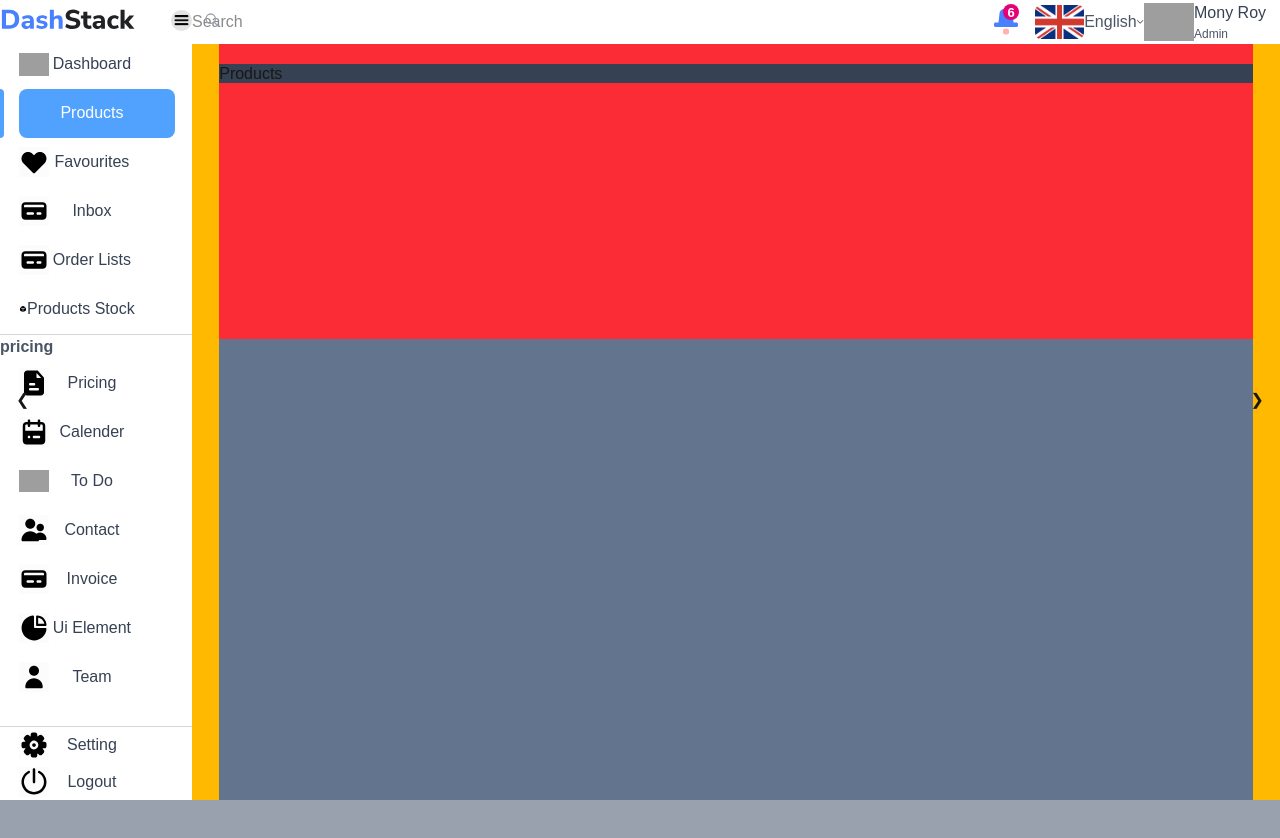
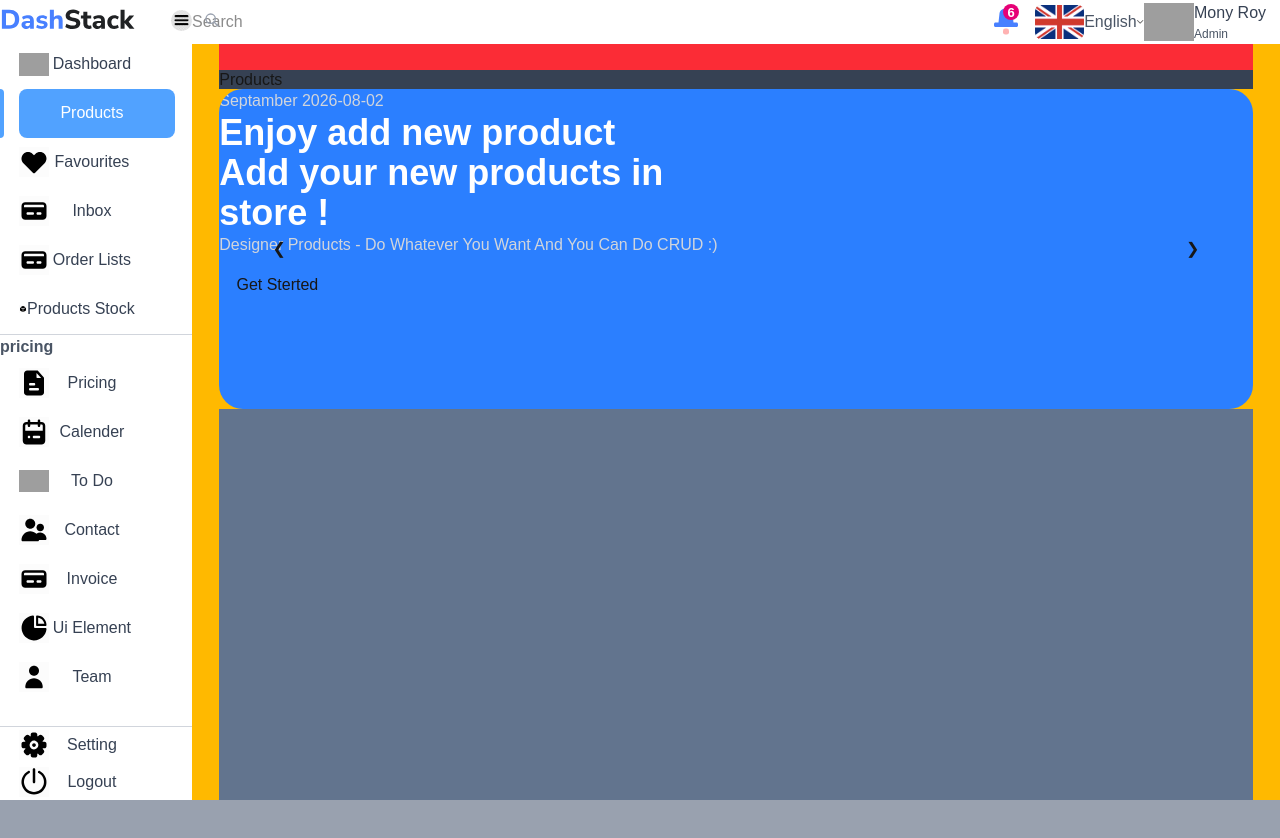
Before and after one commit to masoud-dev1/Front-Shop-Example, a Next.js app: page /admin/product in a window 1280 px wide. Shown: the top 838 px of the page. Built offline with nearby package versions, Linux system fonts and the light colour scheme; grey boxes are pictures that could not be loaded.

Commit message:
working on admin layout pages

```diff
--- a/src/component/admin/layouts/admin-product-layout.tsx
+++ b/src/component/admin/layouts/admin-product-layout.tsx
@@ -11,18 +11,19 @@ export default function AdminLayoutPage({children}: {children: React.ReactNode})
             <div className={`bg-red-300 ${isOpen ? "w-3/20" : 'w-1/20'} h-screen duration-450 ease-in ease-out`}>
             </div>
             {/*right sight div*/}
-            <div className={` bg-amber-400 ${isOpen ? "w-17/20" : 'w-19/20'} h-screen flex justify-center`}>
+            <div className={` bg-amber-400 ${isOpen ? "w-17/20" : 'w-19/20'} h-screen flex justify-center duration-450`}>
                 <div className={"bg-slate-500 w-19/20 h-screen flex flex-col"}>
 
-                    <div className={"bg-red-500 w-full h-[8%] "}>
-sdassdaad //چرا اینجا مگس height تغییر نمیکنه ؟
+                    <div className={"bg-red-500 w-full h-[8.7%] "}>
+sdassdaad
                     </div>
 
-                    <div className={"bg-gray-700 w-full max-h-30 "}>
+                    {/*H1 + Slider*/}
+                    <div className={"bg-gray-700 w-full mt-10 "}>
                         {/*/!*h1 products*!/*/}
                         <h1 className={"font-bold text-3xl block pb-2"}>Products</h1>
                         {/*/!*layout template*!/*/}
-                        <div className={"bg-red-500 w-full max-h-190 z-50"}>
+                        <div className={" bg-amber-400 w-full h-80 mt-6 flex"}>
                             <AdminSlider/>
                         </div>
                     </div>
--- a/src/component/admin/layouts/slider/admin-slider.tsx
+++ b/src/component/admin/layouts/slider/admin-slider.tsx
@@ -15,7 +15,7 @@ export default function AdminSlider() {
     const swiperRef = useRef<SwiperType | null>(null);
 
     return (
-        <div className=" bg-red-500 flex max-h-full  group">
+        <div className=" w-full max-h-[100%] flex relative">
 
                 <Swiper
                     modules={[Navigation]}
@@ -24,27 +24,24 @@ export default function AdminSlider() {
                     onBeforeInit={(swiper: SwiperType) => {
                         swiperRef.current = swiper;
                     }}
-                    className="w-full"
+                    className="w-full rounded-3xl "
                 >
                     <SwiperSlide>
                         <Slide1/>
                     </SwiperSlide>
                     <SwiperSlide>
-                        <div className="h-64 bg-gray-300 flex items-center justify-center rounded-lg">
-                            اسلاید ۲
-                        </div>
+                        <Slide1/>
                     </SwiperSlide>
                     <SwiperSlide>
-                        <div className="h-64 bg-gray-400 flex items-center justify-center rounded-lg">
-                            اسلاید ۳
-                        </div>
+                        <Slide1/>
                     </SwiperSlide>
                 </Swiper>
 
                 {/* دکمه قبلی */}
                 <button
                     onClick={() => swiperRef.current?.slidePrev()}
-                    className="absolute left-4 top-1/2 -translate-y-1/2 bg-black/70 text-white p-2 rounded-full z-10 hover:bg-black transition"
+                    className="absolute left-10 w-10 h-10 top-1/2 -translate-y-1/2 bg-gray-300 text-blac p-2 rounded-full z-10  transition
+                    cursor-pointer"
                     aria-label="اسلاید قبلی"
                 >
                     ❮
@@ -53,7 +50,7 @@ export default function AdminSlider() {
                 {/* دکمه بعدی */}
                 <button
                     onClick={() => swiperRef.current?.slideNext()}
-                    className="absolute right-4 top-1/2 -translate-y-1/2 bg-black/70 text-white p-2 rounded-full z-10 hover:bg-black transition"
+                    className="absolute w-10 h-10 right-10 top-1/2 -translate-y-1/2 bg-gray-300 text-black p-2 rounded-full z-10  transition cursor-pointer"
                     aria-label="اسلاید بعدی"
                 >
                     ❯
--- a/src/component/admin/layouts/slider/sildes/slide1.tsx
+++ b/src/component/admin/layouts/slider/sildes/slide1.tsx
@@ -1,8 +1,14 @@
 export default function Slide1(){
     return (
-        <div className=" flex justify-start rounded-xl">
-            <div className={" w-1/2 h-full ms-20"}>
-
+        <div className="bg-blue-500 h-full flex justify-start rounded-xl">
+            <div className={" w-1/2  ms-40 h-full"}>
+                <p className={"text-gray-300 block mt-5 "}>Septamber 2026-08-02</p>
+                <p className={"text-white block mt-5 text-4xl font-semibold"}>Enjoy add new product</p>
+                <p className={"text-white block mt-5 text-4xl font-semibold"}>Add your new products in store ! </p>
+                <p className={"text-gray-300 block mt-5 "}>Designer Products - Do Whatever You Want And You Can Do CRUD :)</p>
+                <button className={"bg-amber-500 w-9/40 h-14 mt-7 rounded-xl items-center text-center text-white cursor-pointer duration-150 hover:bg-amber-600 ease-in"}>
+                    Get Sterted
+                </button>
             </div>
         </div>
     )
```
